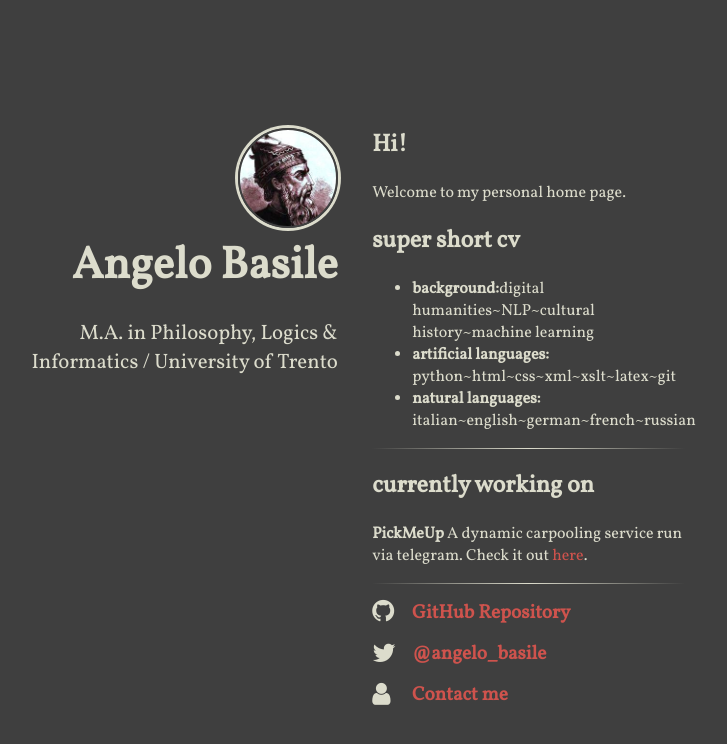
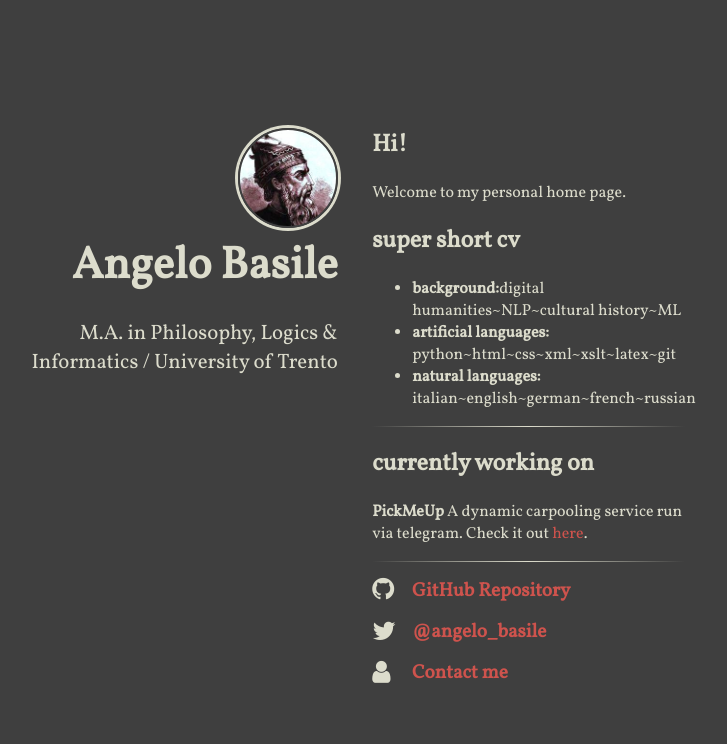
Before and after one commit to rs2/anbasile.github.io, a Jekyll site: the page built from index.html, in a window 1280 px wide. Shown: the top 744 px of the page, without its empty margins (295-1022 px from the left). Built offline with Jekyll 4.4.1, drawn with Linux system fonts in a browser that asks for light colours; nearby versions of some CDN libraries.

Commit message:
Update content.html

```diff
--- a/_includes/content.html
+++ b/_includes/content.html
@@ -3,7 +3,7 @@
 
 <h2>super short cv</h2>
 <ul>
-  <li><b>background:</b>digital humanities~NLP~cultural history~machine learning</li>
+  <li><b>background:</b>digital humanities~NLP~cultural history~ML</li>
   <li><b>artificial languages:</b> python~html~css~xml~xslt~latex~git</li>
   <li><b>natural languages:</b> italian~english~german~french~russian</a></li>
 </ul>
```
